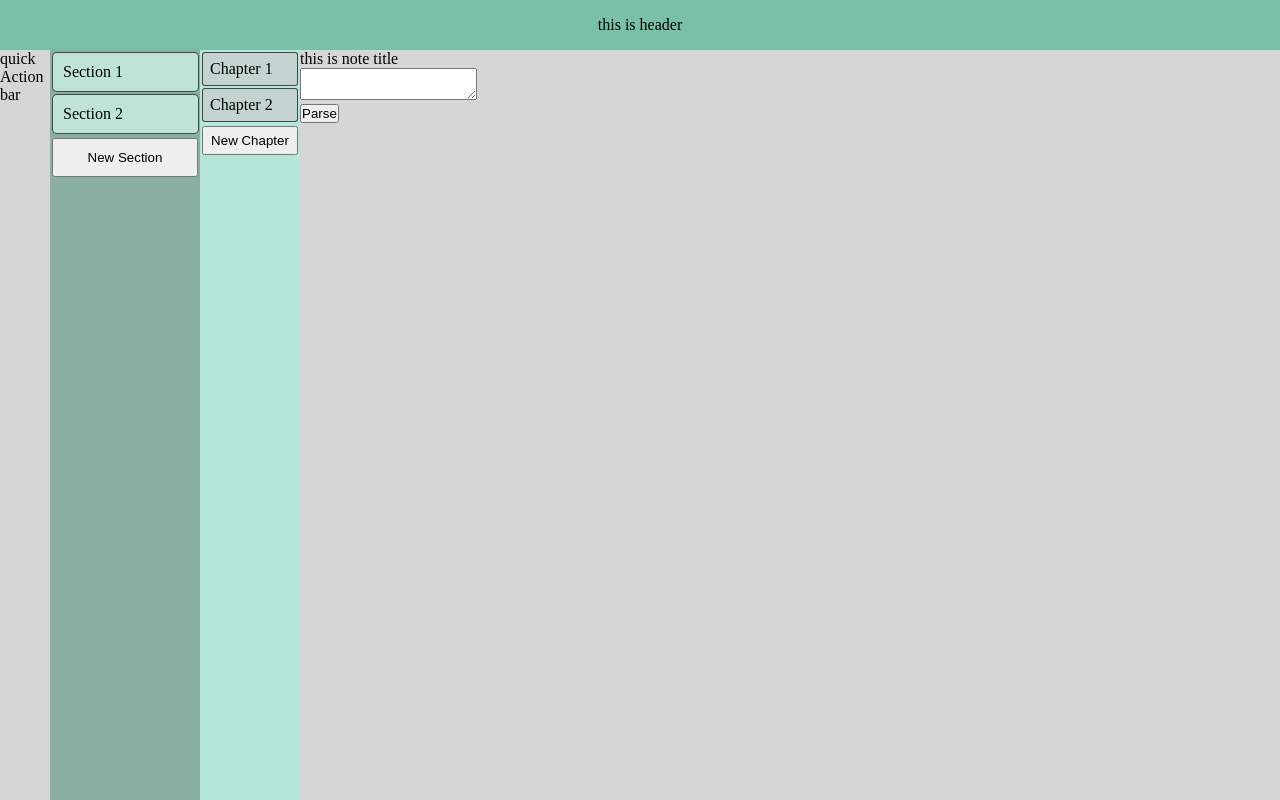
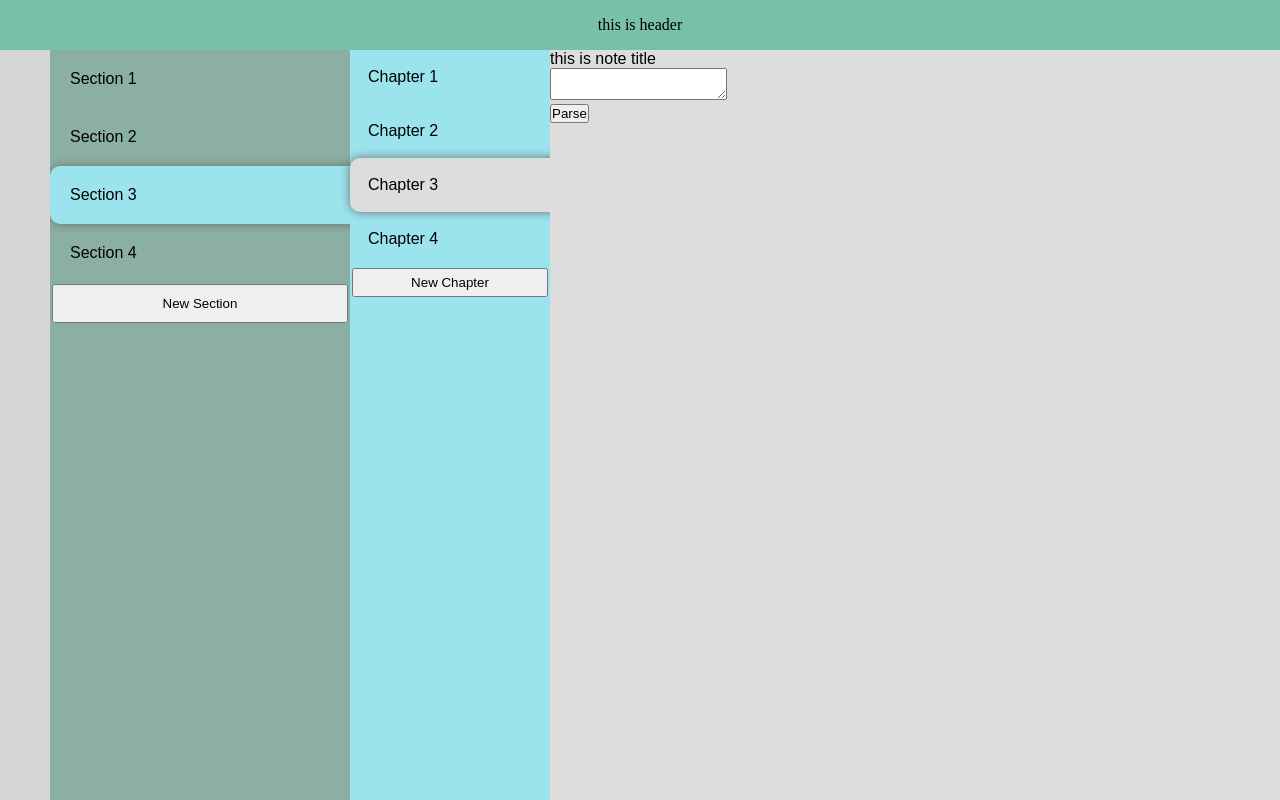
Before and after one commit to vitaminncpp/smartnote, a website with bundled scripts: page public/index.html in a window 1280 px wide. Built offline with nearby package versions, Linux system fonts and the light colour scheme; what showdown would draw is missing.

Commit message:
CSS things

```diff
--- a/package.json
+++ b/package.json
@@ -5,11 +5,13 @@
         "lint": "prettier --check \"src/**/*.{ts,js}\""
     },
     "dependencies": {
+        "@material/web": "^0.1.0-alpha.0",
         "@types/marked": "^4.0.7",
         "@types/showdown": "^2.0.0",
         "canvas-confetti": "^1.2.0",
         "jquery": "^3.6.1",
         "marked": "^4.1.1",
+        "material-component": "^2.0.0",
         "showdown": "^2.1.0"
     },
     "devDependencies": {
--- a/public/index.css
+++ b/public/index.css
@@ -28,24 +28,33 @@
 
 .notebook {
     display: flex;
-    width: calc(100vh - 50px);
+    width: calc(100vw - 50px);
+    font-family: 'arial';
 }
 
 .section-list {
     display: flex;
     flex-direction: column;
-    width: 150px;
+    width: 300px;
     background: #8bafa2;
+    overflow: hidden;
+}
+
+.section-list ul {
+    width: 100%;
 }
 
 .section-list li {
-    width: 125px;
+    width: 100%;
     height: auto;
-    margin: 2px;
-    padding: 10px;
-    background: #bfe4d7;
-    border-radius: 5px;
-    border: solid 1px #222c;
+    padding: 20px;
+    cursor: pointer;
+    border-radius: 10px;
+
+}
+
+.section-list li:hover {
+    background: #afd9dc;
 }
 
 .section-list button {
@@ -61,17 +70,24 @@
 .chapter-list {
     display: flex;
     flex-direction: column;
-    width: 100px;
+    width: 200px;
     height: auto;
-    background: #b4e6d9;
+    background: #9be3ed;
+}
+
+.chapter-list ul {
+    width: 100%;
 }
 
 .chapter-list li {
-    background: #c4d3cf;
-    padding: 7px;
-    margin: 2px;
-    border: solid 1px #222c;
-    border-radius: 3px;
+    width: 100%;
+    padding: 18px;
+    border-radius: 10px;
+    cursor: pointer;
+}
+
+.chapter-list li:hover {
+    background: #b3b3b3;
 }
 
 .chapter-list button {
@@ -86,7 +102,7 @@
 .chapter {
     display: flex;
     position: relative;
-    width: calc(100vw - 300px);
+    width: calc(100vw - 550px);
     height: auto;
 }
 
@@ -100,6 +116,8 @@
 .canvas {
     display: flex;
     position: relative;
+    background: #dddddd;
+    width: 100%;
 }
 
 .note {
@@ -114,7 +132,6 @@
     font-size: 1.4em;
     width: 60%;
     margin: 50px auto;
-    font-family: Open Sans;
     font-style: italic;
     color: #555555;
     padding: 1.2em 30px 1.2em 75px;
@@ -145,3 +162,13 @@
     font-weight: bold;
     margin-top: 1em;
 }
+
+.active-section {
+    background: #9be3ed;
+    box-shadow: #6d6d6d 0px 0px 10px;
+}
+
+.active-chapter {
+    background: #dddddd;
+    box-shadow: #6d6d6d 0px 0px 10px;
+}
--- a/public/index.html
+++ b/public/index.html
@@ -15,17 +15,27 @@
 
     <div class="content">
         <div class="action-bar">
-            quick Action bar
+
         </div>
 
         <div class="notebook">
             <div class="section-list">
+<!--                <div class="section-title" style="border-bottom: solid 1px #222222;padding:10px;background:#dddddd ">-->
+<!--                    Sections-->
+<!--                </div>-->
                 <ol style="list-style: none">
                     <li>
                         Section 1
                     </li>
                     <li>
                         Section 2
+                    </li>
+
+                    <li class="active-section">
+                        Section 3
+                    </li>
+                    <li>
+                        Section 4
                     </li>
                 </ol>
                 <button>
@@ -40,6 +50,12 @@
                         </li>
                         <li>
                             Chapter 2
+                        </li>
+                        <li class="active-chapter">
+                            Chapter 3
+                        </li>
+                        <li>
+                            Chapter 4
                         </li>
                     </ol>
                     <button>
```
